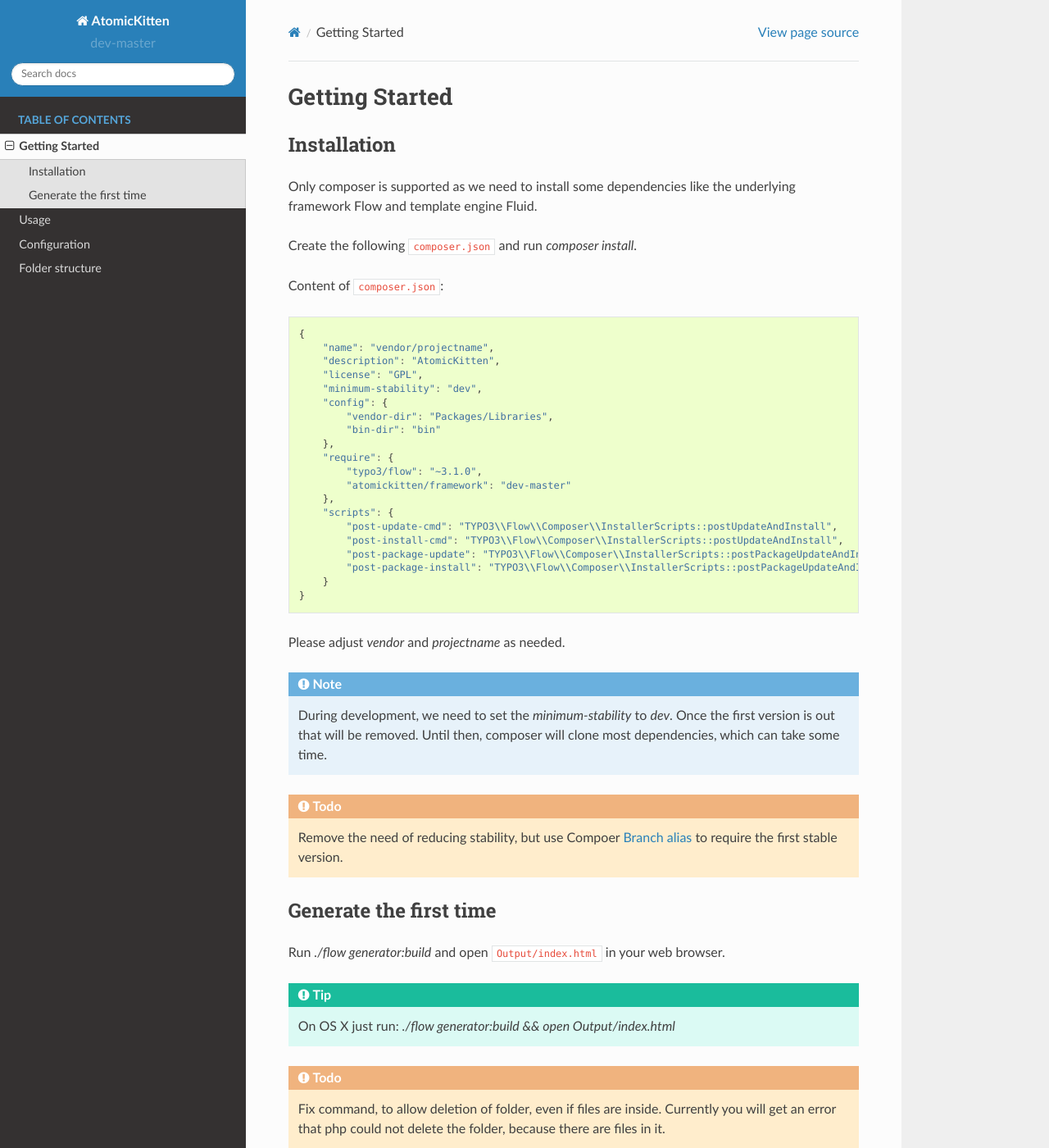
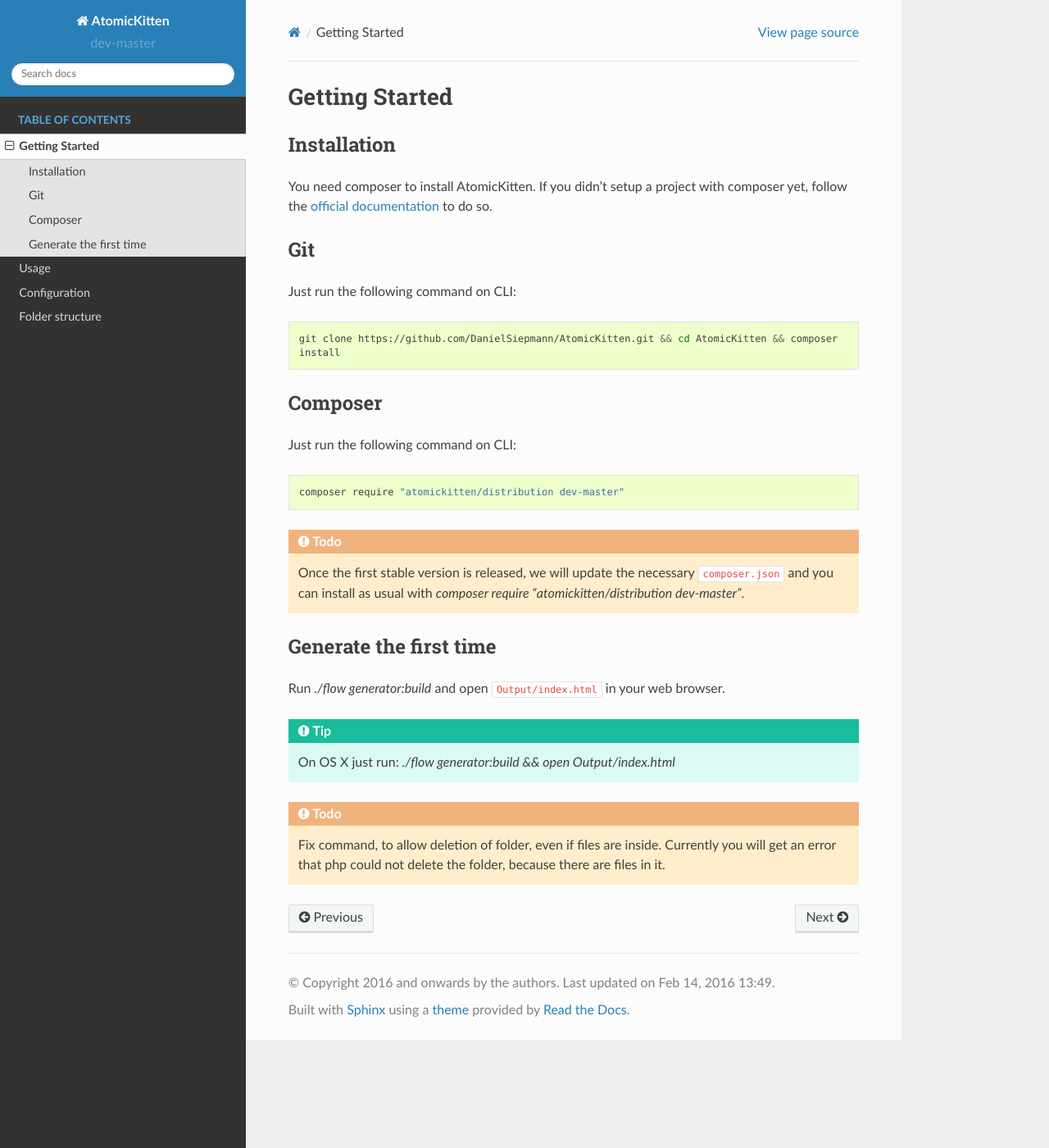
Before and after one commit to DanielSiepmann/AtomicKitten.Framework, a Sphinx documentation site: the page built from Documentation/GettingStarted/index.rst, in a window 1280 px wide and 1400 px high. Shown: the whole window at 82% size. Built offline with Sphinx 7.4.7 and the Read the Docs theme 2.0.0, drawn with Linux system fonts in a browser that asks for light colours; pages that are not in the unit, such as notebooks, are missing from menus.

Commit message:
[FEATURE] Update composer and documentation
* Use distribution to allow installation via composer

```diff
--- a/Documentation/GettingStarted/index.rst
+++ b/Documentation/GettingStarted/index.rst
@@ -8,48 +8,32 @@
 Installation
 ------------
 
-Only composer is supported as we need to install some dependencies like the underlying framework
-Flow and template engine Fluid.
+You need composer to install AtomicKitten. If you didn't setup a project with composer yet, follow
+the `official documentation <https://getcomposer.org/doc/00-intro.md>`_ to do so.
 
-Create the following :file:`composer.json` and run `composer install`.
+Git
+---
 
-Content of :file:`composer.json`::
+Just run the following command on CLI:
 
-    {
-        "name": "vendor/projectname",
-        "description": "AtomicKitten",
-        "license": "GPL",
-        "minimum-stability": "dev",
-        "config": {
-            "vendor-dir": "Packages/Libraries",
-            "bin-dir": "bin"
-        },
-        "require": {
-            "typo3/flow": "~3.1.0",
-            "atomickitten/framework": "dev-master"
-        },
-        "scripts": {
-            "post-update-cmd": "TYPO3\\Flow\\Composer\\InstallerScripts::postUpdateAndInstall",
-            "post-install-cmd": "TYPO3\\Flow\\Composer\\InstallerScripts::postUpdateAndInstall",
-            "post-package-update": "TYPO3\\Flow\\Composer\\InstallerScripts::postPackageUpdateAndInstall",
-            "post-package-install": "TYPO3\\Flow\\Composer\\InstallerScripts::postPackageUpdateAndInstall"
-        }
-    }
+.. code-block:: shell
 
-Please adjust `vendor` and `projectname` as needed.
+    git clone https://github.com/DanielSiepmann/AtomicKitten.git && cd AtomicKitten && composer
+    install
 
+Composer
+--------
 
-.. note::
+Just run the following command on CLI:
 
-    During development, we need to set the `minimum-stability` to `dev`. Once the first version is
-    out that will be removed. Until then, composer will clone most dependencies, which can take some
-    time.
+.. code-block:: shell
+
+    composer require "atomickitten/distribution dev-master"
 
 .. todo::
 
-    Remove the need of reducing stability, but use Compoer `Branch alias
-    <https://getcomposer.org/doc/articles/aliases.md#branch-alias>`_ to require the first stable
-    version.
+    Once the first stable version is released, we will update the necessary :file:`composer.json`
+    and you can install as usual with `composer require "atomickitten/distribution dev-master"`.
 
 .. _generateTheFirstTime:
 
```
Also changed, not shown: Documentation/index.rst (+15 -0 lines), composer.json (+0 -10 lines).
